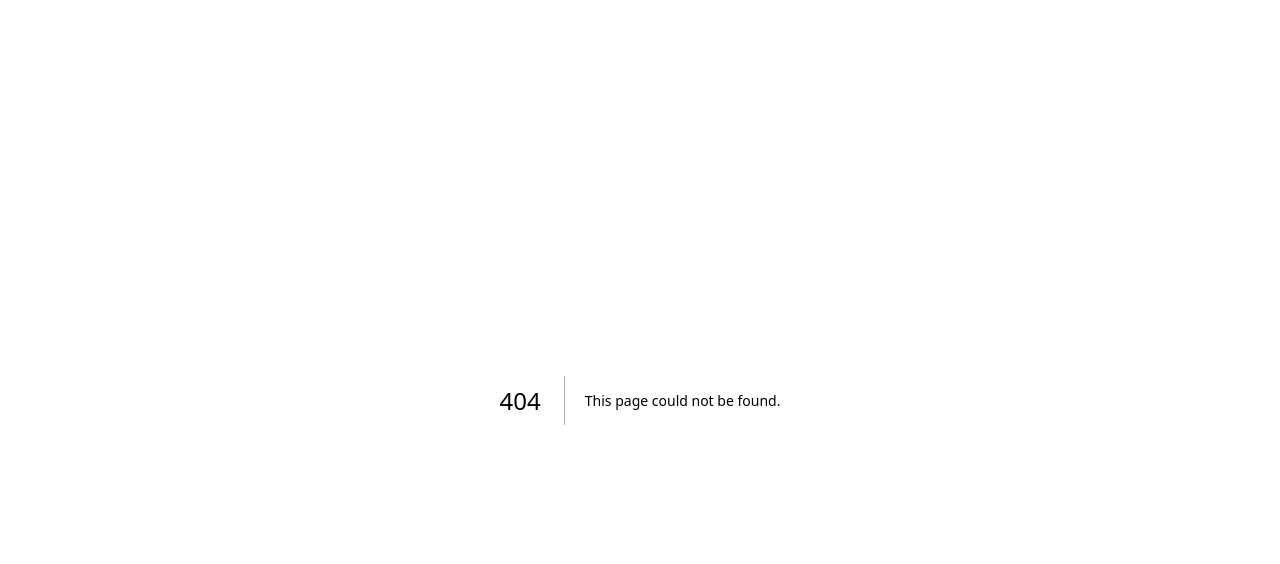
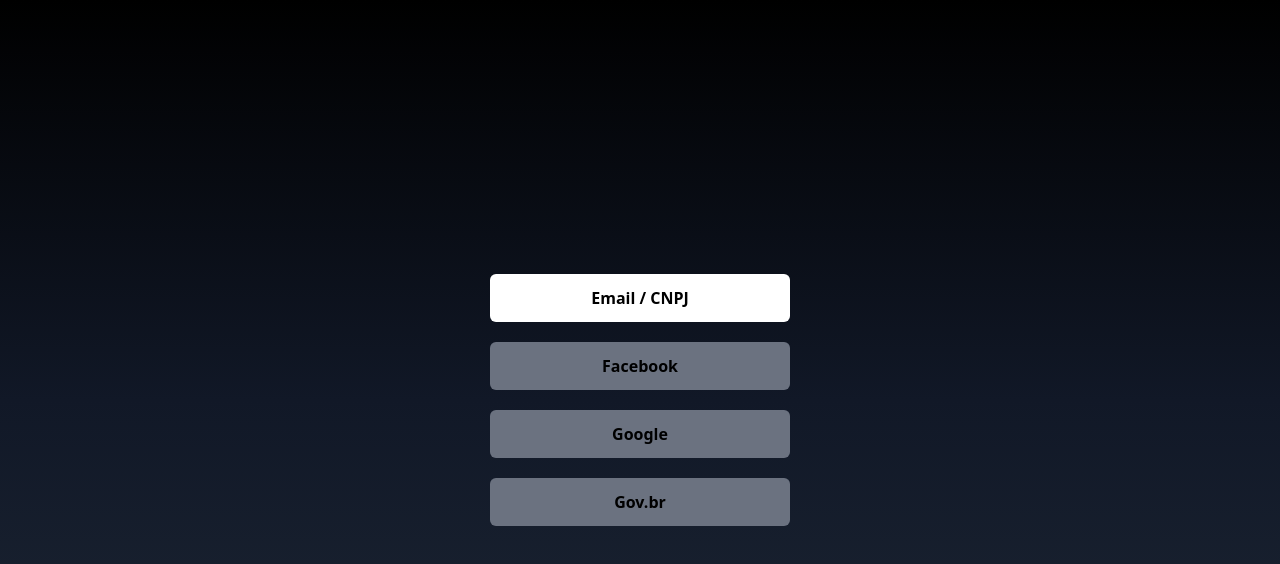
Before and after one commit to Luaxlz/tela-login, a Next.js app: page /loginSelection in a window 1280 px wide. Before the commit this address had no page. Shown: the top 564 px of the page. Built offline with nearby package versions, Linux system fonts and the light colour scheme.

Commit message:
Add page de seleção de login e ajustes no front

```diff
--- a/package.json
+++ b/package.json
@@ -9,6 +9,9 @@
     "lint": "next lint"
   },
   "dependencies": {
+    "@fortawesome/fontawesome-svg-core": "^6.4.0",
+    "@fortawesome/free-solid-svg-icons": "^6.4.0",
+    "@fortawesome/react-fontawesome": "^0.2.0",
     "@types/node": "20.1.7",
     "@types/react": "18.2.6",
     "@types/react-dom": "18.2.4",
--- a/src/components/Button.jsx
+++ b/src/components/Button.jsx
@@ -1,8 +1,8 @@
 
 
-export default function Button({ children, ...props }) {
+export default function Button({ children, disabled, ...props }) {
     return (
-        <button className={`
+        <button disabled={disabled} className={`
             border-0 rounded-lg bg-[blueviolet]
             p-1 text-lg font-bold text-white
         `} {...props}>
--- a/src/pages/_app.tsx
+++ b/src/pages/_app.tsx
@@ -1,5 +1,9 @@
 import '@/styles/globals.css'
 import type { AppProps } from 'next/app'
+
+import "@fortawesome/fontawesome-svg-core/styles.css";
+import { config } from "@fortawesome/fontawesome-svg-core";
+config.autoAddCss = false;
 
 export default function App({ Component, pageProps }: AppProps) {
   return <Component {...pageProps} />
--- a/src/pages/login.jsx
+++ b/src/pages/login.jsx
@@ -42,7 +42,7 @@
 
     return (
         <div className={`
-            bg-gradient-to-t from-[#caf0f8] via-[#00b4d8] to-[#03045e] w-screen h-screen
+        bg-gradient-to-b from-black via-gray-900 to-gray-800 w-screen h-screen
             flex justify-center items-center
 
         `}>
@@ -52,7 +52,10 @@
                     <Input type="password" placeholder="Sua senha" required value={formData.password} onChange={(e) => {handleFormEdit(e, 'password')}} />
                     <Button>Entrar</Button>
                     {error && <p className="text-red-500 font-bold">{error}</p>}
-                    <Link href="/register">Ainda não possui conta?</Link>
+                    <div className="flex justify-around">
+                        <Link href="/register">Ainda não possui conta?</Link>
+                        <Link href="/loginSelection">Fazer login de outra forma?</Link>
+                    </div>
                 </form>
             </LoginCard>
         </div>
--- /dev/null
+++ b/src/pages/loginSelection.jsx
@@ -0,0 +1,25 @@
+import Button from "../components/Button";
+import { useRouter } from "next/router"
+
+export default function loginSelectionPage() {
+    const router = useRouter()
+    return (
+        <div className={`
+        bg-gradient-to-b from-black via-gray-900 to-gray-800 w-screen h-screen
+            flex flex-col gap-1 justify-center items-center
+        `}>
+            <Button className={`bg-white w-[300px] p-3 m-2 rounded-md  font-bold border-0`} onClick={() => router.push('/login')}>
+                Email / CNPJ
+            </Button>
+            <Button disabled={true} className={`bg-gray-500 w-[300px] p-3 m-2 rounded-md  font-bold`}>
+                Facebook
+            </Button>
+            <Button disabled={true} className={`bg-gray-500 w-[300px] p-3 m-2 rounded-md  font-bold border-0`}>
+                Google
+            </Button>
+            <Button disabled={true} className={`bg-gray-500 w-[300px] p-3 m-2 rounded-md  font-bold border-0 `}>
+                Gov.br
+            </Button>
+        </div>
+    )
+}
--- a/src/pages/register.jsx
+++ b/src/pages/register.jsx
@@ -43,7 +43,7 @@
 
     return (
         <div className={`
-            bg-black h-screen
+            bg-gradient-to-b from-black via-gray-900 to-gray-800 w-screen h-screen
             flex justify-center items-center
         `}>
             <LoginCard tittle="Crie sua conta">
```
Also changed, not shown: 1 other file (tests, documents, lock files or other folders).
